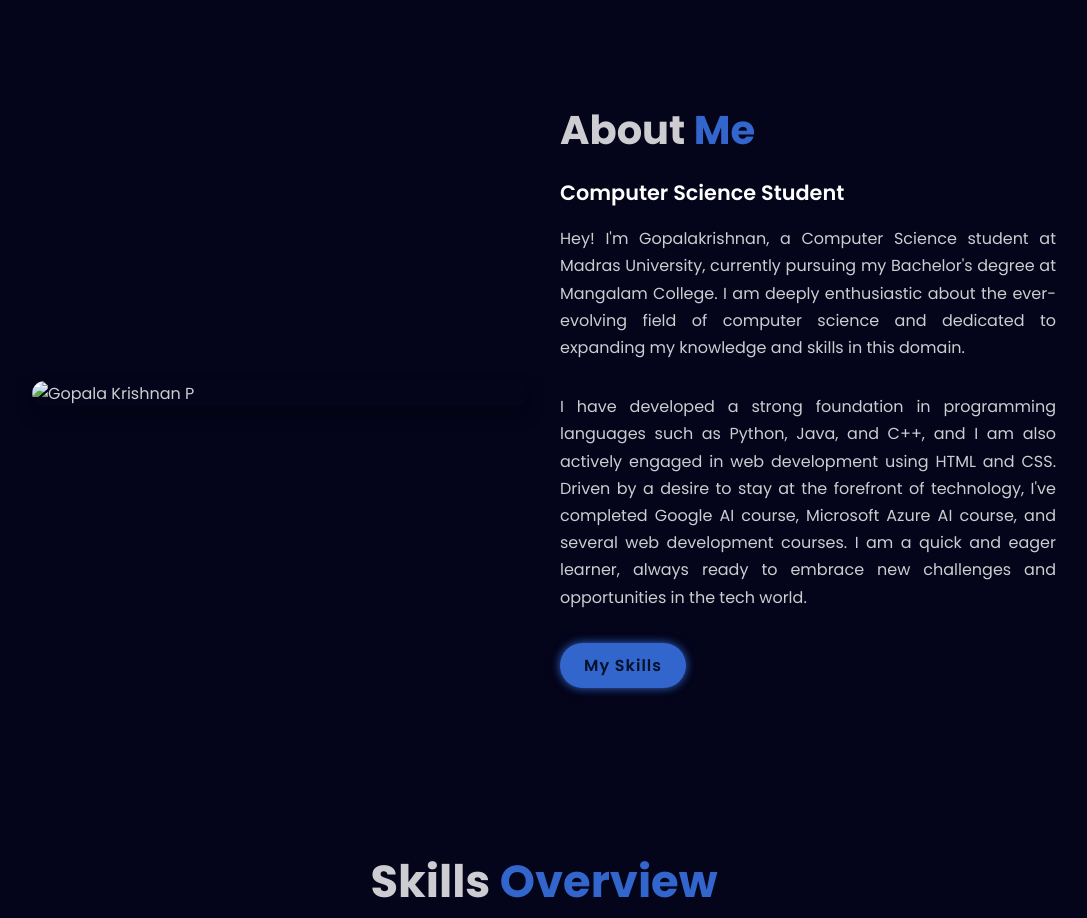
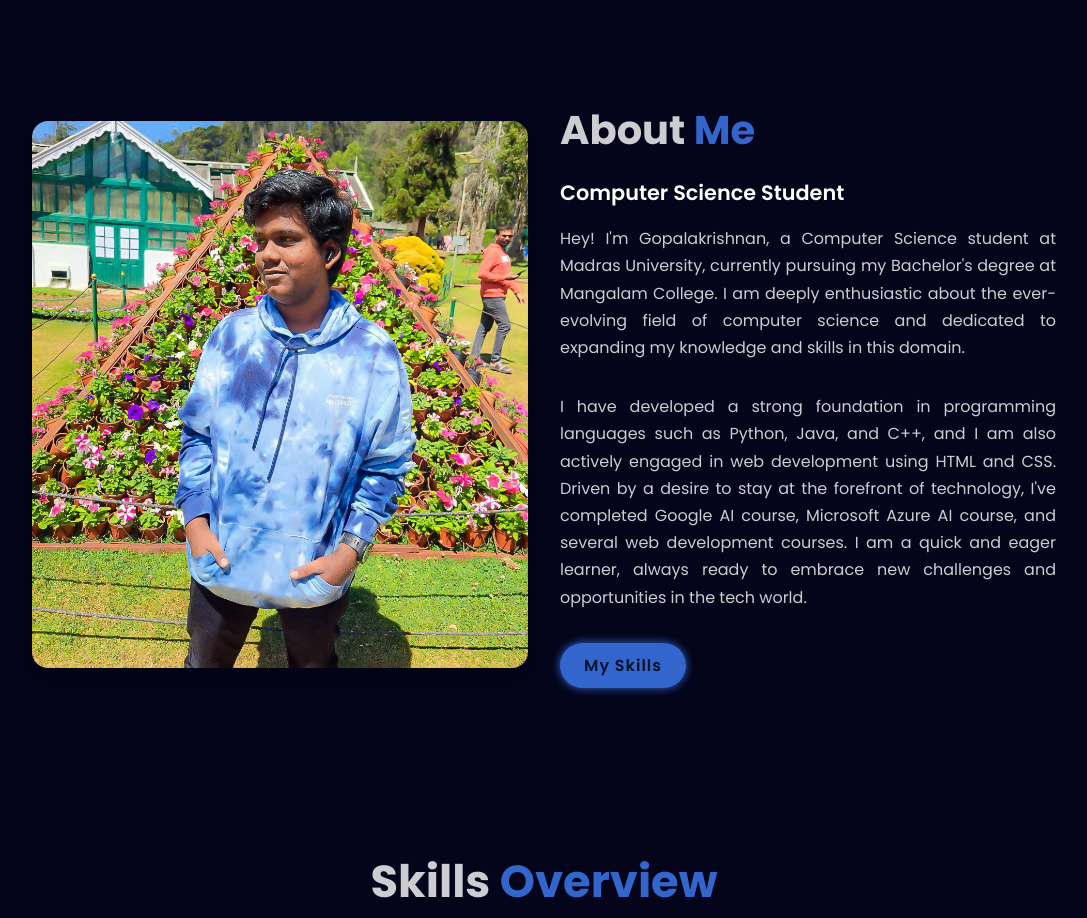
Before and after one commit to pgkvdk05/pgkvdk05, a plain HTML site: page index.html in a window 1280 px wide. Shown: the part 780-1698 px from the top of the page, without its empty margins (96-1183 px from the left). Drawn offline with nearby package versions, Linux system fonts and the light colour scheme.

Commit message:
Update index.html

```diff
--- a/index.html
+++ b/index.html
@@ -38,7 +38,7 @@
 
     <section class="about" id="about">
         <div class="about-img">
-            <img src="images/about-me.jpg" alt="Gopala Krishnan P">
+            <img src="./about-me.jpg" alt="Gopala Krishnan P">
         </div>
         <div class="about-text">
             <h2>About <span>Me</span></h2>
```
